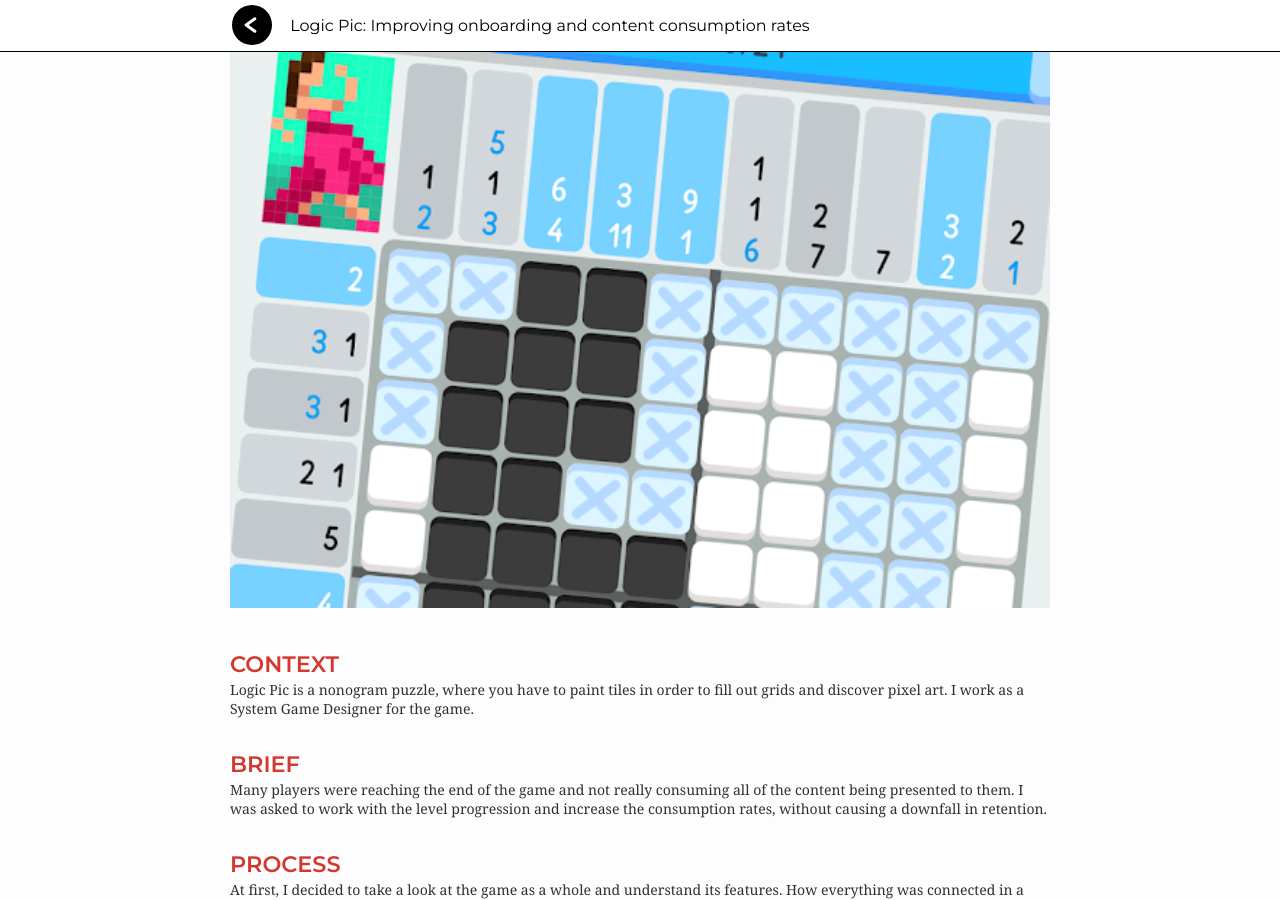
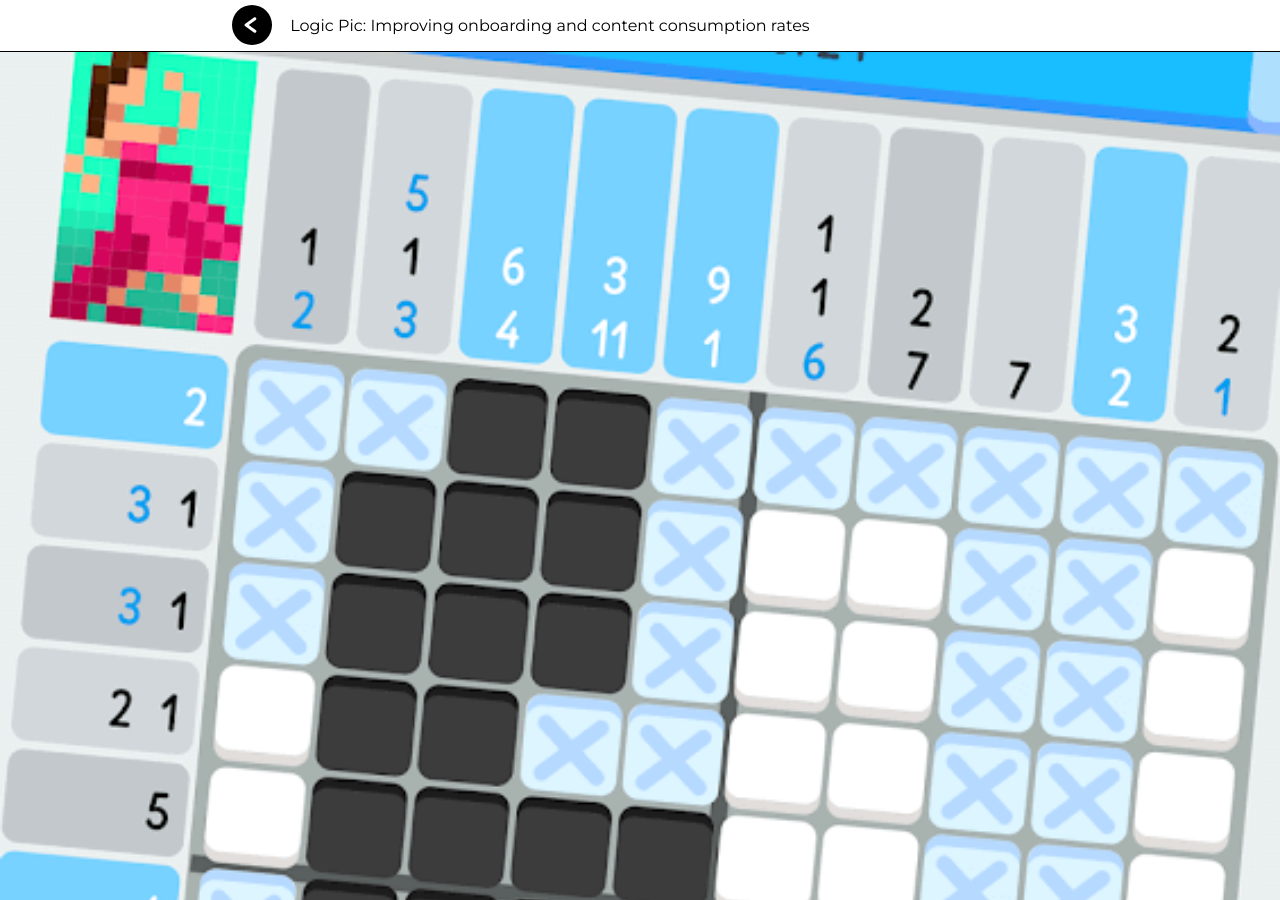
Before and after one commit to rerapyo/rerapyo.github.io, a Jekyll site: the page built from _posts/2019-03-14-logic-pic-content.md, in a window 1280 px wide and 900 px high. Built offline with Jekyll 4.4.1, drawn with Linux system fonts in a browser that asks for light colours.

```diff
--- a/_layouts/page.html
+++ b/_layouts/page.html
@@ -3,6 +3,6 @@
 ---
 
 {% include modal_navbar.html %}
-<main class="content">
-  {{ content }}
+<main>
+  <div class="content">{{ content }}</div>
 </main>
--- a/_sass/footer.scss
+++ b/_sass/footer.scss
@@ -3,7 +3,6 @@
   background-color: #f6f6f6;
   padding: 12px 0;
   width: 100%;
-  overflow: hidden;
   flex-shrink: 0;
 
   .disclaimer {
--- a/_sass/post.scss
+++ b/_sass/post.scss
@@ -1,12 +1,12 @@
 .content {
   margin: 50px 0 -25px;
   background-color: $light-grey;
-  // overflow-x: hidden;
+  padding: 0 10vw;
+  overflow-x: hidden;
 
-  :not(img) {
-    width: 80%;
-    max-width: 820px;
-    margin: auto;
+  img {
+    width: 100vw;
+    margin: 0 -10vw;
   }
 
   p {
@@ -20,10 +20,8 @@
     margin-bottom: 18px;
   }
 
-  img {
-    width: 100%;
-    // margin: 0 0 6px -10vw;
-    margin-bottom: 6px;
+  ul {
+    margin-bottom: 18px;
   }
 }
 
```
